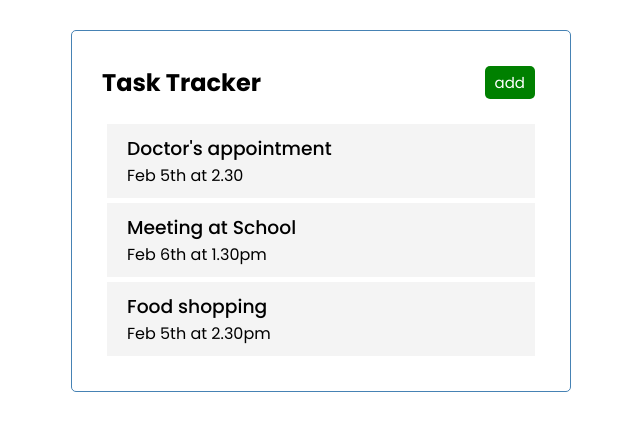
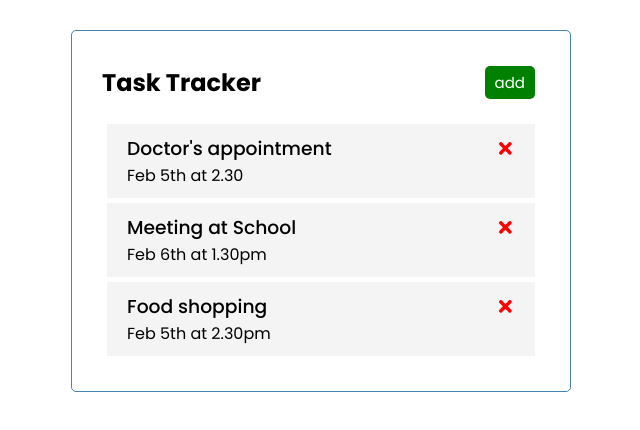
Before and after one commit to tomito26/task-tracker, a React (Create React App) app: page / in a window 1280 px wide. Shown: the top 430 px of the page, without its empty margins (319-959 px from the left). Built offline with nearby package versions, Linux system fonts and the light colour scheme.

Commit message:
added delete icons and stled it by changing its color to red and a cursor pointer

```diff
--- a/src/App.js
+++ b/src/App.js
@@ -1,6 +1,8 @@
 import { useState } from 'react';
 import Header from './components/Header'
 import Tasks from './components/Tasks';
+import React from 'react'
+
 
 function App() {
   const [tasks, setTasks] = useState([
@@ -23,8 +25,7 @@
         day:"Feb 5th at 2.30pm",
         reminder:"false"
     }
-]
-)
+  ])
 
   return (
     <div className="container">
--- a/src/components/Button.js
+++ b/src/components/Button.js
@@ -1,5 +1,5 @@
 import PropTypes from 'prop-types'
-
+import React from 'react';
 function Button({color,text,onClick}){
     return(
         <button
--- a/src/components/Header.js
+++ b/src/components/Header.js
@@ -1,5 +1,5 @@
 import Button from "./Button";
-
+import React from "react";
 
 function Header(){
     const onClick = ()=>{
--- a/src/components/Task.js
+++ b/src/components/Task.js
@@ -1,7 +1,12 @@
+import React from 'react'
+import {FaTimes} from 'react-icons/fa'
 function Task({ task }) {
     return(
         <div className="task">
-            <h3>{task.text}</h3>
+            <h3>
+                {task.text}
+                <FaTimes style={{color:"red",cursor:"pointer"}}/>
+            </h3>
             <p>{task.day}</p>
         </div>
     )
--- a/src/components/Tasks.js
+++ b/src/components/Tasks.js
@@ -1,14 +1,15 @@
+import React from "react";
 import Task from "./Task";
 
 
 function Tasks({tasks}) {
 
     return(
-    <>
-    {tasks.map((task)=>(
-        <Task key={task.id} task={task} />
-    ))}
-    </>
+    <div>
+        {tasks.map((task)=>(
+            <Task key={task.id} task={task} />
+        ))}
+    </div>
     );
 
 };
```
